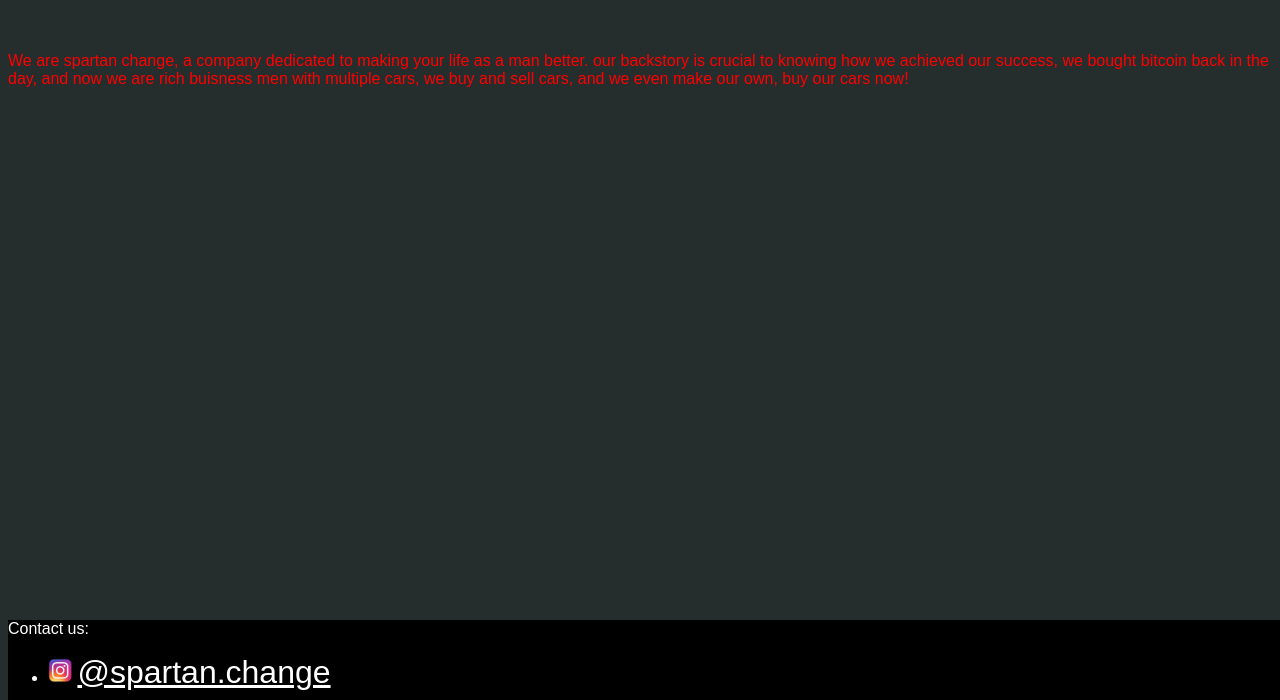
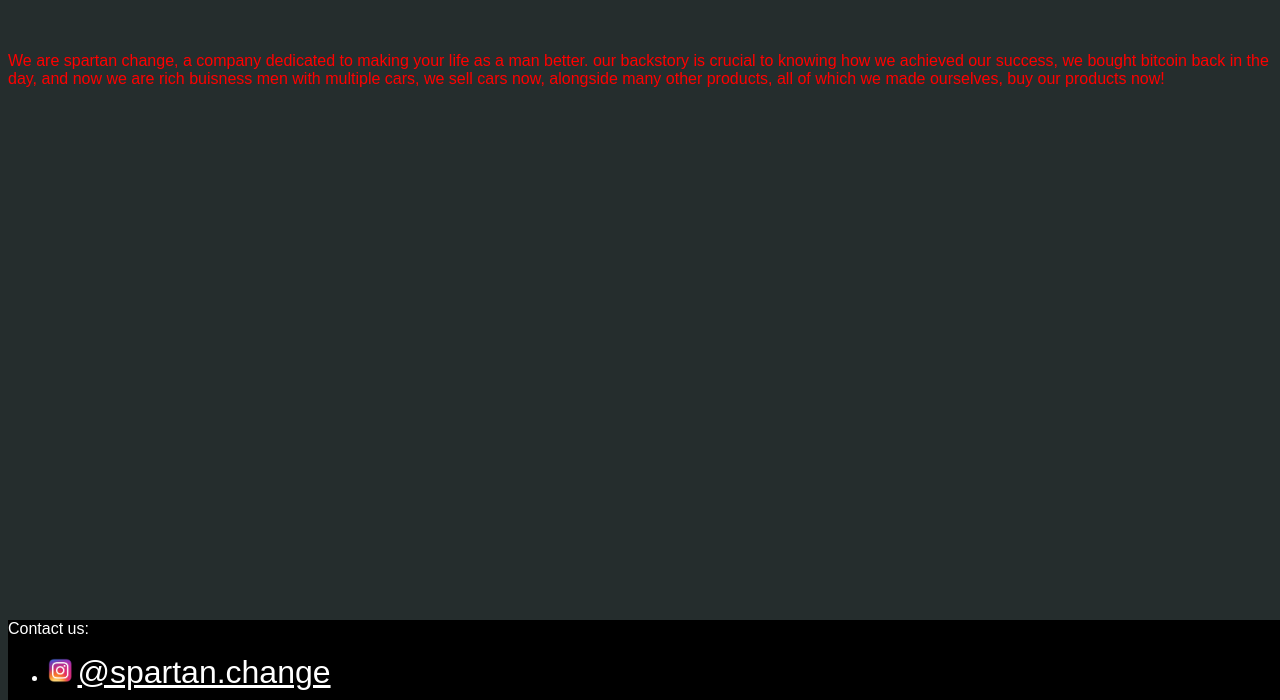
Before and after one commit to Hamza-888/Spartan-Change, a plain HTML site: page aboutus.html in a window 1280 px wide. Shown: the part 100-800 px from the top of the page. Drawn offline with Linux system fonts and the light colour scheme.

Commit message:
Update aboutus.html

```diff
--- a/aboutus.html
+++ b/aboutus.html
@@ -54,8 +54,8 @@
         <br>
         <p>
             We are spartan change, a company dedicated to making your life as a man better. our backstory is crucial to knowing how we achieved our success,
-            we bought bitcoin back in the day, and now we are rich buisness men with multiple cars, we buy and sell cars, and we even make our own,
-            buy our cars now!
+            we bought bitcoin back in the day, and now we are rich buisness men with multiple cars, we sell cars now, alongside many other products, all of which we made ourselves,
+            buy our products now!
         </p>
     </body>
 </body>
```
